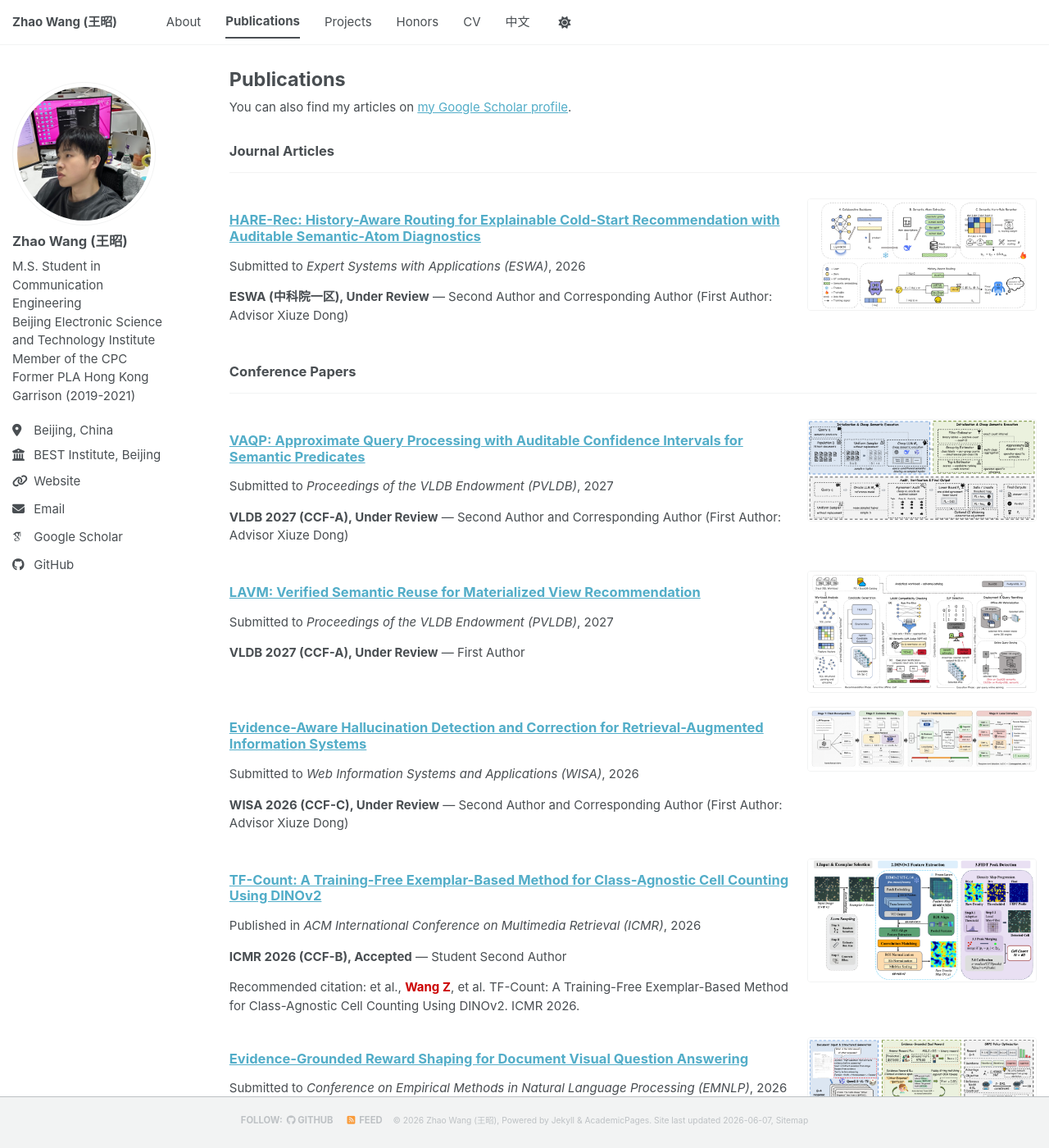
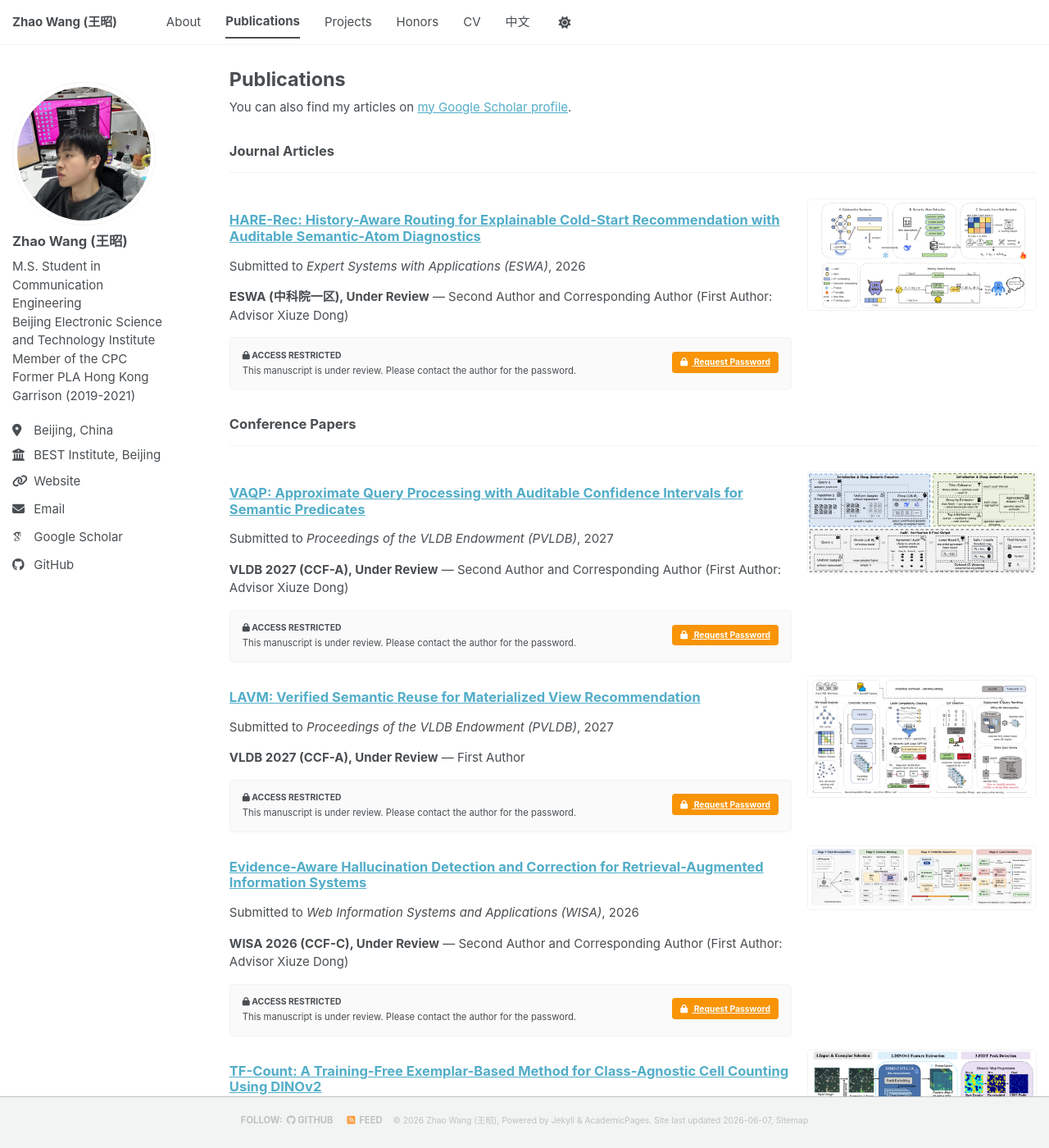
Before and after one commit to wangzhao-cs/wangzhao-cs.github.io, a Jekyll site: the page built from _pages/publications.html, in a window 1280 px wide and 1400 px high. Shown: the whole window at 82% size. Built offline with Jekyll 4.4.1, drawn with Linux system fonts in a browser that asks for light colours; some web fonts are replaced; a script bundle is joined from its source files by our own code; library files that are not in the unit come from our copies; some of the changed text lies outside the part shown.

Commit message:
Gate under-review publications behind request button

```diff
--- a/_includes/archive-single.html
+++ b/_includes/archive-single.html
@@ -69,6 +69,8 @@
       {% if post.citation %}
         <p>Recommended citation: {{ citation_highlighted }}</p>
       {% endif %}
+    {% else %}
+      {% include publication-access.html item=post compact=true %}
     {% endunless %}
 
     {% if post.collection == 'publications' and post.framework_image %}
--- /dev/null
+++ b/_includes/publication-access.html
@@ -0,0 +1,12 @@
+{% assign publication = include.item | default: page %}
+{% assign access_email = site.author.email | default: "zhaowang.cs@gmail.com" %}
+{% assign access_note = include.note | default: "This manuscript is under review. Please contact the author for the password." %}
+{% assign access_label = include.button_label | default: "Request Password" %}
+
+<div class="publication-access{% if include.compact %} publication-access--compact{% endif %}">
+  <div class="publication-access__copy">
+    <p class="publication-access__eyebrow"><i class="fa fa-lock" aria-hidden="true"></i> Access restricted</p>
+    <p class="publication-access__note">{{ access_note }}</p>
+  </div>
+  <a class="btn btn--warning btn--small publication-access__button" href="mailto:{{ access_email }}?subject={{ "Request access for " | append: publication.title | url_encode }}"><i class="fa fa-lock" aria-hidden="true"></i> {{ access_label }}</a>
+</div>
--- a/_layouts/single.html
+++ b/_layouts/single.html
@@ -57,7 +57,9 @@ layout: default
           {% endunless %}
         {% endif %}
 
-        {% if page.paperurl %}
+        {% if page.under_review %}
+          {% include publication-access.html item=page %}
+        {% elsif page.paperurl %}
           <iframe src="{{ page.paperurl }}" width="100%" height="800px" style="border: 1px solid #ddd; margin-top: 1em;"></iframe>
         {% endif %}
 
--- a/_sass/layout/_archive.scss
+++ b/_sass/layout/_archive.scss
@@ -151,6 +151,45 @@
   }
 }
 
+.publication-access {
+  display: flex;
+  flex-wrap: wrap;
+  align-items: center;
+  gap: 0.75em 1em;
+  margin-top: 1em;
+  padding: 0.9em 1em;
+  border: 1px solid var(--global-border-color);
+  border-radius: 4px;
+  background: var(--global-code-background-color, var(--global-page-color));
+}
+
+.publication-access__copy {
+  flex: 1 1 18rem;
+  min-width: 0;
+}
+
+.publication-access__eyebrow {
+  margin: 0 0 0.25em;
+  font-size: $type-size-7;
+  font-weight: 700;
+  text-transform: uppercase;
+  letter-spacing: 0;
+}
+
+.publication-access__note {
+  margin: 0;
+  font-size: $type-size-6;
+}
+
+.publication-access__button {
+  flex: 0 0 auto;
+  white-space: nowrap;
+
+  .fa {
+    margin-right: 0.5em;
+  }
+}
+
 
 /*
    Grid view
```
